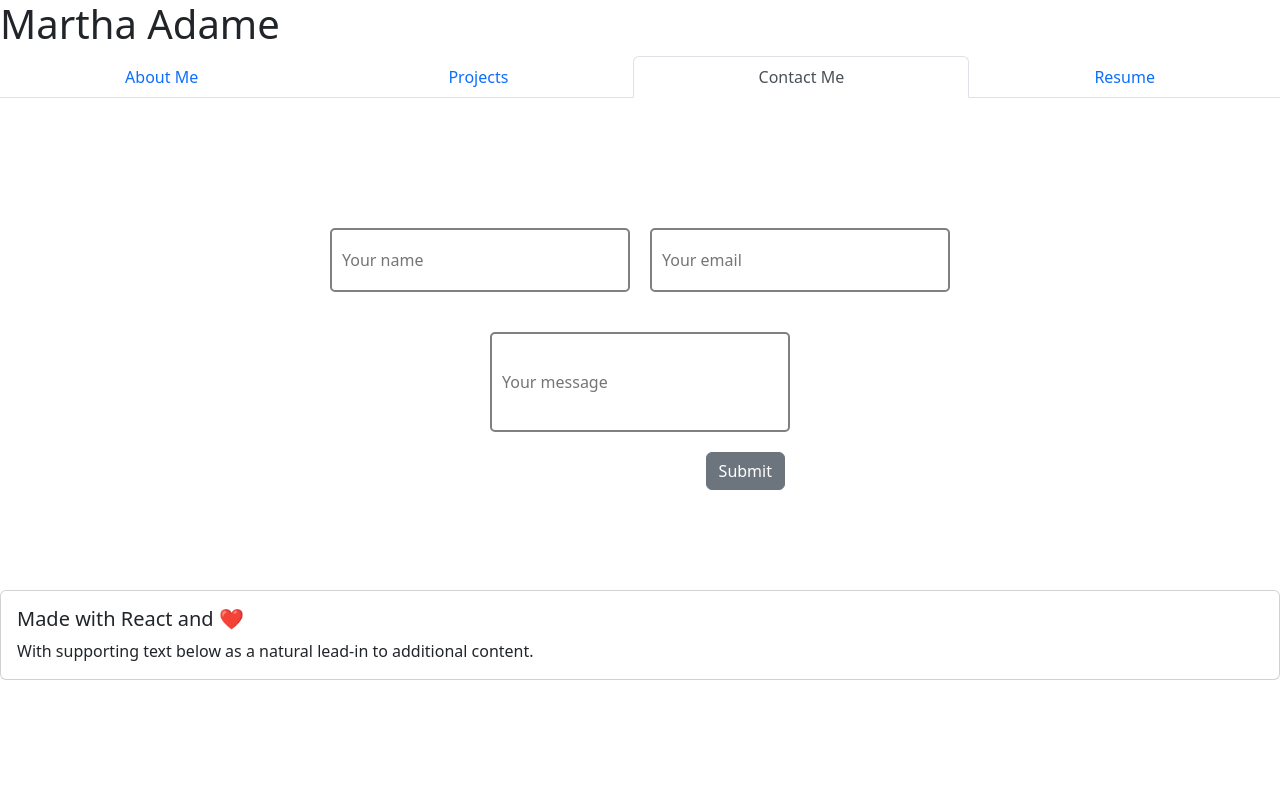
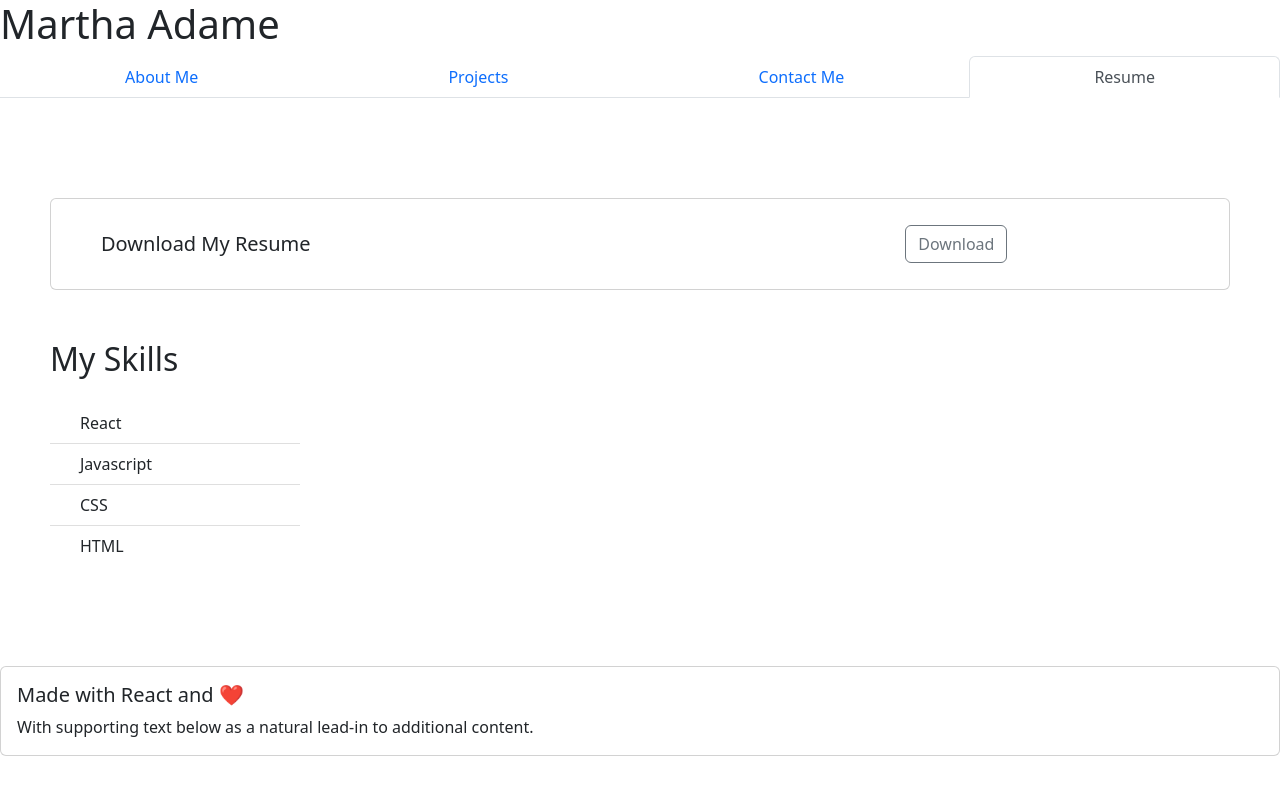
Before and after one commit to mladame/my-portfolio, a React (Create React App) app in the folder my-portfolio/: page / in a window 1280 px wide. Shown: the top 794 px of the page. Built offline with nearby package versions, Linux system fonts and the light colour scheme.

Commit message:
added formatting css for resume page

```diff
--- a/my-portfolio/src/components/Navigation.js
+++ b/my-portfolio/src/components/Navigation.js
@@ -10,7 +10,7 @@ import Resume from "./pages/Resume";
 function Navigation() {
     return (
         <Tabs
-            defaultActiveKey="contact"
+            defaultActiveKey="resume"
             id="fill-tab-example"
             className="mb-3 nav-tabs"
             fill>
--- a/my-portfolio/src/components/pages/Resume.js
+++ b/my-portfolio/src/components/pages/Resume.js
@@ -1,19 +1,21 @@
 import React from "react";
 import Card from 'react-bootstrap/Card';
 import ListGroup from 'react-bootstrap/ListGroup';
+import Button from 'react-bootstrap/Button';
 
 function Resume() {
     return (
-        <div>
-            <Card>
-                <Card.Body>Download My Resume</Card.Body>
+        <div className="resume-main-container">
+            <Card className="resume-card">
+                <Card.Body className="resume-link">Download My Resume</Card.Body>
+                <Button className="resume-download-btn" variant="outline-secondary">Download</Button>{' '}
             </Card>
-            <h2>Skills</h2>
-            <ListGroup variant="flush">
-                <ListGroup.Item>React</ListGroup.Item>
-                <ListGroup.Item>Javascript</ListGroup.Item>
-                <ListGroup.Item>Morbi leo risus</ListGroup.Item>
-                <ListGroup.Item>Porta ac consectetur ac</ListGroup.Item>
+            <h2 className="skills-title">My Skills</h2>
+            <ListGroup variant="flush" className="listed-skills">
+                <ListGroup.Item className="individual-skill">React</ListGroup.Item>
+                <ListGroup.Item className="individual-skill">Javascript</ListGroup.Item>
+                <ListGroup.Item className="individual-skill">CSS</ListGroup.Item>
+                <ListGroup.Item className="individual-skill">HTML</ListGroup.Item>
             </ListGroup>
         </div>
     );
--- a/my-portfolio/src/index.css
+++ b/my-portfolio/src/index.css
@@ -109,22 +109,58 @@
 }
 
 /* -----------------RESUME----------------- */
+.resume-main-container {
+    margin: 100px 50px 100px 50px;
+}
 
+.resume-card{
+    margin-bottom: 50px;
+    padding: 5px 30px 5px 30px;
+    display: grid;
+    grid-template-columns: auto auto;
+}
+
+.resume-link{
+    line-height: 40px;
+    padding: 20px;
+    font-size: 20px;
+    width: fit-content;
+}
+
+.resume-download-btn{
+    width: fit-content;
+    align-self: center;
+    margin: auto;
+}
+
+.skills-title{
+    margin-bottom: 25px;
+}
+
+.listed-skills {
+    max-width: 250px;
+}
+
+.individual-skill {
+    padding-left: 30px;
+}
 
 /* ---------------MEDIA QUERIES------------- */
 @media screen and (max-width: 576px) {
     .projects-container {
         display: grid;
         grid-template-columns: auto;
-        margin: auto;
-        margin-right: 10px;
-        margin-left: 20px;
+        margin-right: 20px;
+        margin-left: 60px;
         justify-content: center;
         align-items: center;
     }
 
     .project-card{
-
         margin: 10px 20px 10px 20px;
     }
+
+    .resume-card{
+        grid-template-columns: auto;
+    }
 }
```
